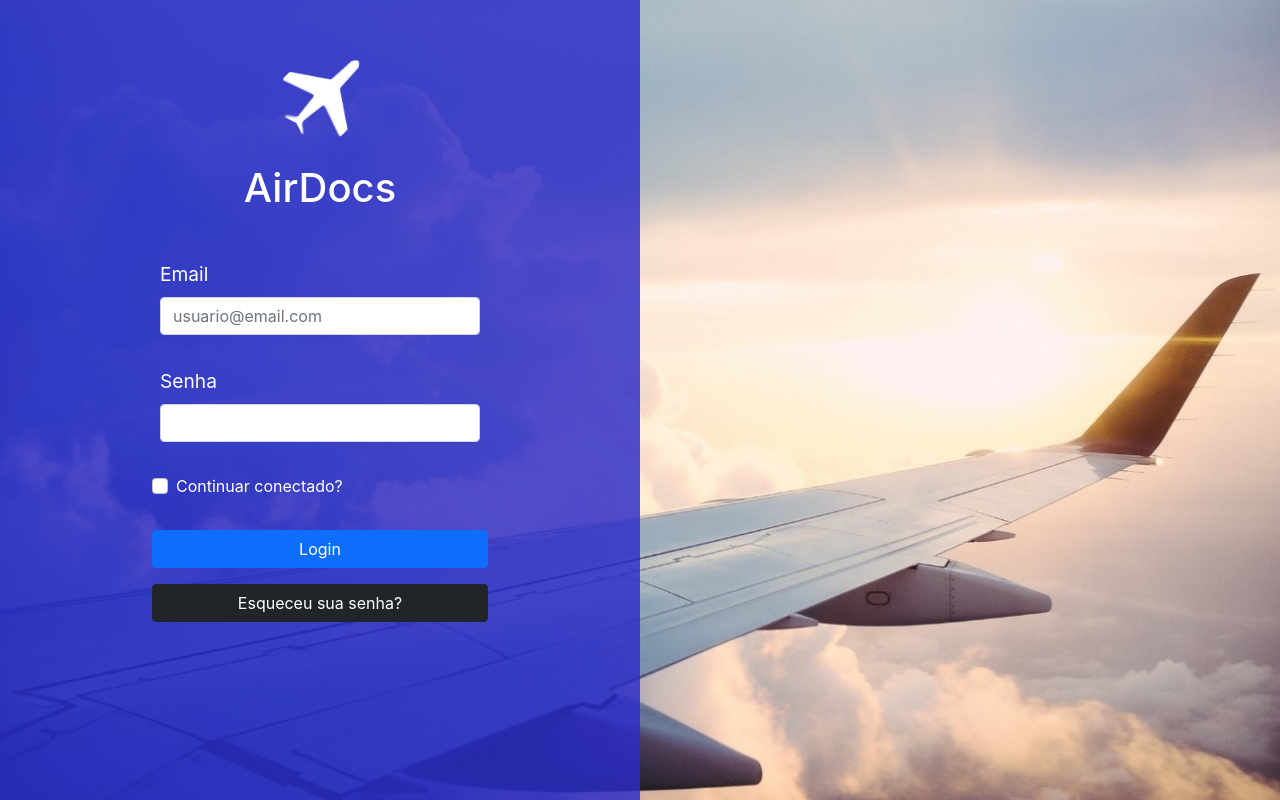
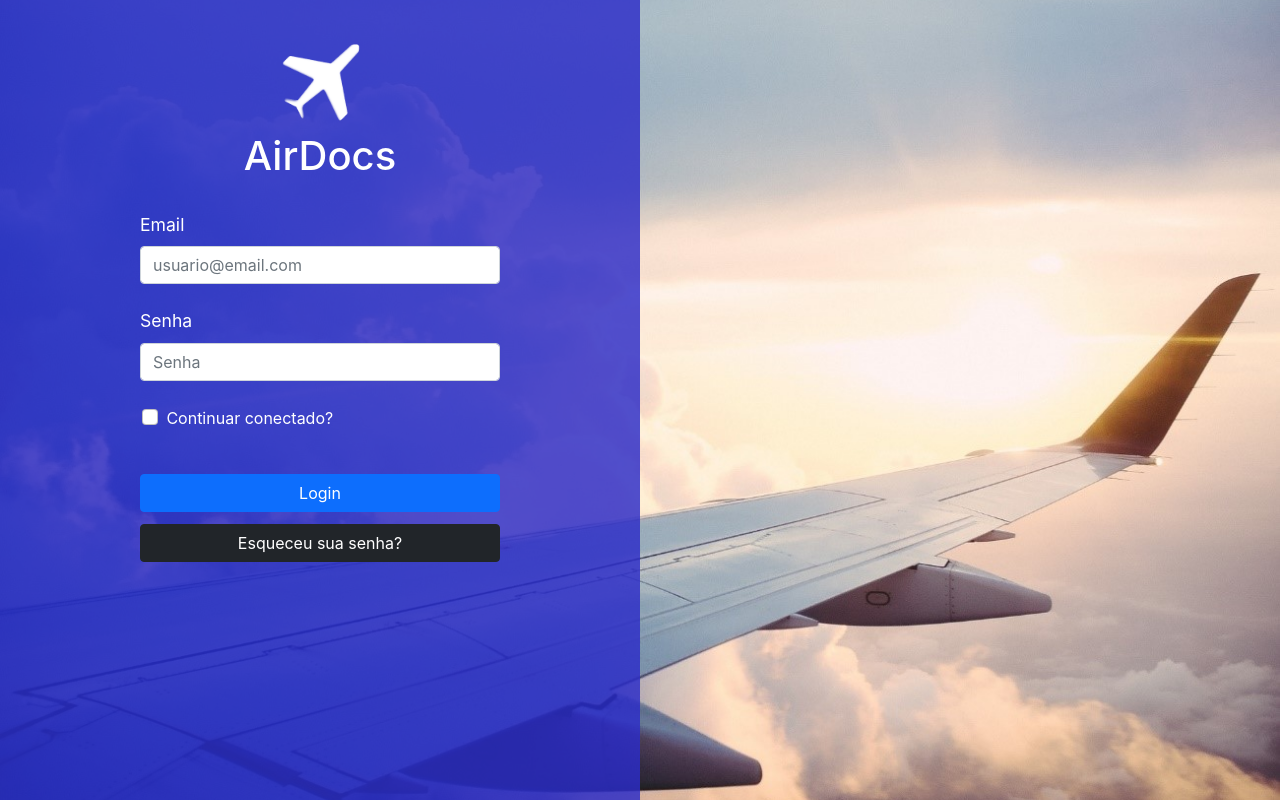
Before and after one commit to DevSlim001/API_EMBRAER, a React (Create React App) app in the folder frontend/: page / in a window 1280 px wide. Built offline with nearby package versions, Linux system fonts and the light colour scheme.

Commit message:
ajustes página login

```diff
--- a/frontend/src/pages/Home/index.js
+++ b/frontend/src/pages/Home/index.js
@@ -5,6 +5,8 @@ import { Container, Row, Col, Navbar, Nav } from 'react-bootstrap'
 
 import Header from './../../components/Header';
 import Cadastro from './../Cadastro';
+import Perfil from './../Perfil';
+
 import "./index.css"
 
 import { FaMarker,FaHome } from "react-icons/fa";
@@ -13,6 +15,8 @@ import { FaMarker,FaHome } from "react-icons/fa";
 function Home(){
     const [conteudo, setConteudo] = useState();
     const renderCadastro = () =>(setConteudo(<Cadastro />))
+    const renderPerfil = () =>(setConteudo(<Perfil />))
+
     const hist = useHistory();
 
     const logout = () =>((
@@ -32,6 +36,7 @@ function Home(){
                             <Nav fill className="flex-column" id="menu-nav">
                                 <Nav.Link href="#" id="home-nav"><FaHome /> <span>Home</span></Nav.Link>
                                 <Nav.Link href="#cadastro" onClick={renderCadastro}><FaMarker /><span>Cadastro</span></Nav.Link>
+                                <Nav.Link href="#perfil" onClick={renderPerfil}><FaMarker /><span>Perfil</span></Nav.Link>
                                 <Nav.Link onClick={logout} id="logout-nav"><FaSignOutAlt /><span>Logout</span></Nav.Link>
 
                             </Nav>
--- a/frontend/src/pages/Login/index.css
+++ b/frontend/src/pages/Login/index.css
@@ -1,4 +1,4 @@
-
+/*
 .Login{
   display: flex;
     width: 100vw;
@@ -53,4 +53,49 @@
     .form-div{
         margin-top:7vh;
     }
+} */
+
+
+#login{
+      height: 100vh;
+      background: url(./../../images/aviaobackground.jpg) no-repeat bottom center scroll;
+      background-position: 30% 45%;
+      -webkit-background-size: cover;
+      -moz-background-size: cover;
+      background-size: cover;
+      -o-background-size: cover;
+      color:white;
 }
+
+#col-form-login{
+    height: 100vh;
+    background-color: var(--color-background);
+}
+
+#col-form-login Form{
+    margin: 1.5rem auto 0 auto;
+    font-size: 1.1rem;
+    width: 60%;
+
+}
+
+#foto-perf{
+    margin: 2rem auto 0 auto;
+}
+#email, #senha{
+    margin-bottom: 1.5rem;
+}
+#btn-submit{
+    margin-bottom: .3rem;
+}
+#msgLogin, #conectado, .form-check-label{
+    font-size: 1rem;
+}
+#spinner-esqueci-senha{
+    margin-right: .4rem;
+}
+@media (max-width: 700px){
+    :root{
+        font-size: 80.5%;
+    }
+}
--- a/frontend/src/pages/Login/index.js
+++ b/frontend/src/pages/Login/index.js
@@ -4,7 +4,7 @@ import auth from './../../js/Usuario/Auth';
 import esqueciSenha from './../../js/Usuario/EsqueciSenha';
 
 
-import { Modal,Button, Alert, Spinner } from 'react-bootstrap'
+import { Modal,Button, Alert, Spinner, Container, Row, Col, Form } from 'react-bootstrap'
 import { React, useState } from 'react'
 
 import { useHistory } from 'react-router-dom';
@@ -19,6 +19,8 @@ function Login(){
     const handleCloseModal = () => setShowModal(false);
     const handleShowModal = () => setShowModal(true);
     const [showMsgLogin, setShowMsgLogin] = useState(false);
+    const [showSpinnerEsqueciSenha, setShowSpinnerEsqueciSenha] = useState(false);
+
 
 
 async function handleSubmit(e){
@@ -48,17 +50,13 @@ async function handleSubmit(e){
 
 async function handleEsqueceuSenha(e){
     e.preventDefault();
-
-    let spinner = $("#spinner-esqueci-senha")
     let btn = $("#btn-recupera-senha")
     let msg = $("#msgModal")
     btn.attr("disabled",true)
-    spinner.css("display","inline-block")
-
+    setShowSpinnerEsqueciSenha(true)
     let email = $("#email-recuperacao").val()
     await esqueciSenha(email).then((res)=>{
-        console.log(res)
-        spinner.css("display","none")
+        setShowSpinnerEsqueciSenha(false)
         if(res.status!==204){
             msg.html(`<h4>✗ ${res.data.errors[0]}</h4>`);
             setTimeout(() => {
@@ -75,43 +73,43 @@ async function handleEsqueceuSenha(e){
         }
     })
 }
-
     return(
-        <div className = "Login">
-            <div id ="panel-left">
-
-                <div className="mb-3">
+        <Container fluid id="login">
+            <Row>
+                <Col sm={6} id="col-form-login">
+                    <Row>
                         <center>
                             <img id="foto-perf" src={aviaologo} width= '100em' alt="Logo"/><br/>
-                        <h1 className="text">AirDocs</h1><br/>
+                            <h1 className="text">AirDocs</h1>
+
                         </center>
+                    </Row>
+                    <Row xs={2}>
 
-                </div>
-                <div className="form-div">
+                            <Form onSubmit={handleSubmit}>
                                 {showMsgLogin &&
                                     <Alert id="msgLogin" key="alertLogin" variant="danger" onClose={() => setShowMsgLogin(false)} dismissible></Alert>
                                 }
-                    <form className="row g-3" onSubmit={handleSubmit}>
-                        <div className="mb-3">
-                            <label htmlFor="email" className="form-label">Email</label>
-                            <input type="email" className="form-control" id="email" placeholder="usuario@email.com" />
+                                <Form.Group className="mb-3" controlId="email">
+                                  <Form.Label>Email</Form.Label>
+                                  <Form.Control type="email" placeholder="usuario@email.com" />
+                                </Form.Group>
+                                <Form.Group className="mb-3" controlId="senha">
+                                  <Form.Label>Senha</Form.Label>
+                                  <Form.Control type="password" placeholder="Senha" />
+                                </Form.Group>
+                                <Form.Group className="mb-3" value={true} controlId="conectado">
+                                  <Form.Check type="checkbox" label="Continuar conectado?" />
+                                </Form.Group>
+                                <br />
+                                <div className="d-grid gap-2">
+                                    <Button type="submit" id="btn-submit" variant="primary">Login</Button>
+                                    <Button type="button" variant="dark"  onClick={handleShowModal}>Esqueceu sua senha?</Button>
                                 </div>
-                        <div className="mb-3">
-                            <label htmlFor="senha" className="form-label">Senha</label>
-                            <input type="password" className="form-control" id="senha" />
-                        </div>
-                        <div className="mb-3 form-check col-auto">
-                            <input className="form-check-input" type="checkbox" value={true} id="conectado" />
-                            <label className="form-check-label" htmlFor="conectado">Continuar conectado?</label>
-                        </div>
-                        <Button type="submit" variant="primary">Login</Button>
-
-                        <br />
-                        <Button type="button" variant="dark" onClick={handleShowModal}>Esqueceu sua senha?</Button>
-
-                    </form>
-                </div>
-            </div>
+                            </Form>
+                    </Row>
+                </Col>
+            </Row>
             <Modal show={showModal} onHide={handleCloseModal}>
                 <Modal.Header closeButton>
                   <Modal.Title>Recuperação de senha</Modal.Title>
@@ -128,12 +126,14 @@ async function handleEsqueceuSenha(e){
                 <Modal.Footer>
                     <Button variant="secondary" onClick={handleCloseModal}>Voltar</Button>
                     <Button type="button" id="btn-recupera-senha" variant="primary" onClick={handleEsqueceuSenha}>
+                        {showSpinnerEsqueciSenha &&
                             <Spinner id="spinner-esqueci-senha" as="span" animation="border" size="sm" role="status" aria-hidden="true" />
+                        }
                         Confirmar
                     </Button>
                 </Modal.Footer>
             </Modal>
-        </div>
+        </Container>
     );
 }
 
--- /dev/null
+++ b/frontend/src/pages/Perfil/index.css
@@ -0,0 +1,25 @@
+Form{
+    color: white;
+}
+
+#form-div{
+    margin: 0 auto 0 auto;
+    width: 50%;
+}
+
+#form-div >Form{
+    padding: 4rem 0 0 0;
+}
+
+#form-div >Form>Button{
+    float: right;
+}
+
+#spinner-cadastro{
+    display:none;
+    margin: 0 .3rem 0 0;
+}
+
+.alert{
+    margin: 1rem 0 1rem 0 ;
+}
--- /dev/null
+++ b/frontend/src/pages/Perfil/index.js
@@ -0,0 +1,41 @@
+import './index.css';
+import { React, useState } from 'react'
+
+import { Button, Form, Spinner, Alert } from 'react-bootstrap'
+
+import $ from 'jquery';
+
+function Perfil(){
+    const [showMsgPerfilSucesso, setShowMsgPerfilSucesso] = useState(false);
+    const [showMsgPerfilErro, setShowMsgPerfilErro] = useState(false);
+    const handleUpdate = () => {
+
+    }
+
+    return(
+        <div id="form-div">
+            <Form id="form-perfil" onSubmit={handleUpdate}>
+                {showMsgPerfilSucesso &&
+                    <Alert id="msgPerfilSucesso"  key="alertPerfilSucesso" onClose={() => setShowMsgPerfilSucesso(false)}></Alert>
+                }
+                {showMsgPerfilErro &&
+                    <Alert id="msgPerfilErro" variant="danger" key="alertPerfilErro" onClose={() => setShowMsgPerfilErro(false)}></Alert>
+                }
+                <Form.Group className="mb-3" controlId="email">
+                    <Form.Label>Email</Form.Label>
+                    <Form.Control type="email" name="email" placeholder="email@email.com" required/>
+                </Form.Group>
+                <Form.Group className="mb-3" controlId="nome">
+                    <Form.Label>Nome</Form.Label>
+                    <Form.Control type="text" name="nome" placeholder="Fulano" required/>
+                </Form.Group>
+                <Button id="btn-perfil" variant="primary" type="submit">
+                    <Spinner id="spinner-perfil" as="span" animation="border" size="sm" role="status" aria-hidden="true" />
+                    Cadastrar
+                </Button>
+            </Form>
+        </div>
+    );
+}
+
+export default Perfil;
```
Also changed, not shown: 1 other file (tests, documents, lock files or other folders). Lines whose indentation alone changed are shown as unchanged.
